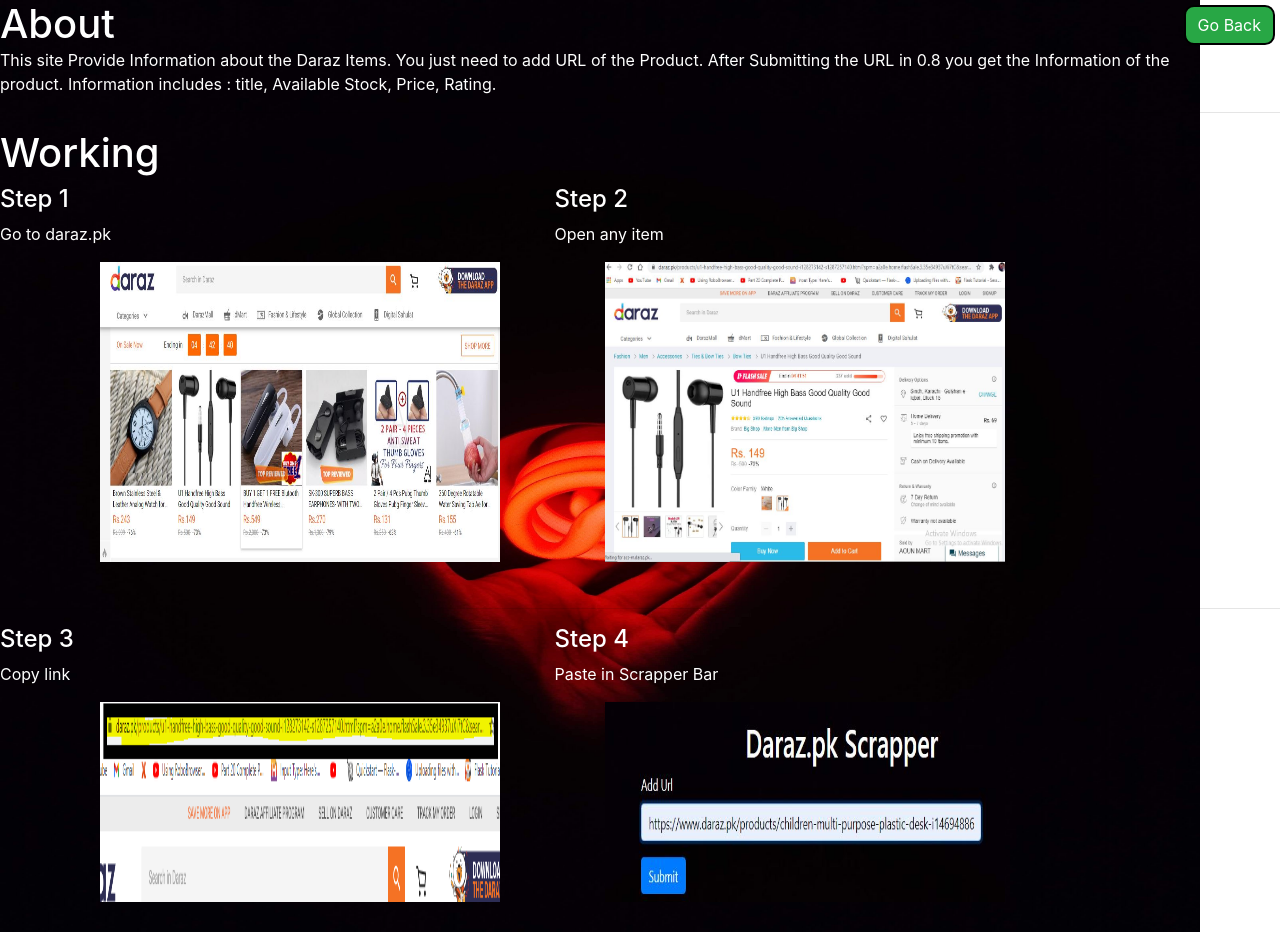
After one commit to AlyAhmad1/Daraz.pk-Stock-Notifier-, a Django app: template DarazScrapper/templates/DarazScrapper/Help.html in a window 1280 px wide. The commit adds this page. Run offline with Django 3.2, Linux system fonts and the light colour scheme; the template is opened without the code that fills it, so the values that code supplies are empty.

Commit message:
Final Web Application

```diff
--- /dev/null
+++ b/DarazScrapper/templates/DarazScrapper/Help.html
@@ -0,0 +1,83 @@
+<!DOCTYPE html>
+{% load static %}
+<html lang="en">
+<head>
+    <style>
+    body {
+    background-image : url("{% static 'DarazScrapper/BG.jpg'%} ");
+    background-size: 1200px 1000px;
+    background-repeat: no-repeat;
+    }
+
+hr{
+color:yellow;
+}
+.s {
+display : block;
+display: inline-block;
+left : 0;
+right : 0;
+padding:0;
+margin-bottom:30px;
+}
+
+
+</style>
+    <meta charset="UTF-8">
+    <title>Help</title>
+    <link rel="stylesheet" href="https://cdn.jsdelivr.net/npm/bootstrap@4.5.3/dist/css/bootstrap.min.css" integrity="sha384-TX8t27EcRE3e/ihU7zmQxVncDAy5uIKz4rEkgIXeMed4M0jlfIDPvg6uqKI2xXr2" crossorigin="anonymous">
+
+</head>
+<body>
+
+<a href="#" onclick="history.go(-1)">
+    <button class="btn btn-success" style="border:2px solid black; border-radius:10px;float:right;margin:5px;" >
+        Go Back
+    </button>
+</a>
+
+<div style="color:white">
+<h1 style="margin-bottom:0px;">
+    About
+</h1>
+<p style="padding:0px;margin:0px;">
+    This site Provide Information about the Daraz Items. You just need to add URL of the Product.
+    After Submitting the URL in 0.8 you get the Information of the product.
+    Information includes : title, Available Stock, Price, Rating.
+</p>
+</div>
+<hr/>
+<div style="color:white">
+    <h1>Working</h1>
+
+<div class="s">
+    <h4>Step 1</h4>
+    <p>Go to daraz.pk</p>
+    <img src="{% static 'DarazScrapper/1.jpg' %}" style="margin-left:100px;width:400px;height:300px;"/>
+</div>
+
+<div class="s">
+    <h4 style="margin-left:50px;">Step 2</h4>
+    <p style="margin-left:50px;">Open any item</p>
+    <img src="{% static 'DarazScrapper/2.jpg' %}" style="margin-left:100px;width:400px;height:300px;"/>
+</div>
+    <hr/>
+
+<div class="s">
+    <h4>Step 3</h4>
+    <p>Copy link</p>
+    <img src="{% static 'DarazScrapper/3.png' %}" style="margin-left:100px;width:400px;height:200px;"/>
+</div>
+<div class="s">
+    <h4 style="margin-left:50px;">Step 4</h4>
+    <p style="margin-left:50px;">Paste in Scrapper Bar</p>
+    <img src="{% static 'DarazScrapper/5.jpg' %}" style="margin-left:100px;width:400px;height:200px;"/>
+</div>
+
+</div>
+
+
+
+
+</body>
+</html>
--- a/DarazScrapper/urls.py
+++ b/DarazScrapper/urls.py
@@ -1,7 +1,9 @@
-from django.urls import path, include
+from django.urls import path
 from . import views
 D = views.Scrap()
 
 urlpatterns = [
-    path('',D.Daraz, name='Home'),
+    path('', D.Daraz, name='Home'),
+    path('About', D.About, name='About'),
+    path('Help', D.Help, name='Help'),
 ]
```
Also changed, not shown: DarazScrapper/templates/DarazScrapper/About.html (added, +159 -0 lines), DarazScrapper/templates/DarazScrapper/Index.html (+26 -7 lines), DarazScrapper/views.py (+35 -11 lines), DarazScrapper/static/DarazScrapper/1.JPG (added), DarazScrapper/static/DarazScrapper/2.JPG (added), DarazScrapper/static/DarazScrapper/3.png (added), DarazScrapper/static/DarazScrapper/5.JPG (added).
